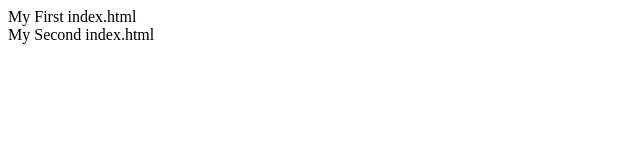
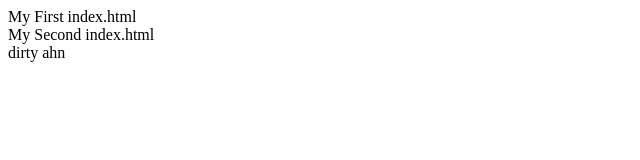
Before and after one commit to seungkwanyoo/VsCode_Github, a plain HTML site: page index.html in a window 1280 px wide. Shown: the full height of the page, 0-640 px from the left. Drawn offline with Linux system fonts and the light colour scheme.

Commit message:
dirty ahn

```diff
--- a/index.html
+++ b/index.html
@@ -11,5 +11,7 @@
     <div>My First index.html</div>
 
     <div>My Second index.html</div>
+
+    <div>dirty ahn</div>
 </body>
 </html>
```
